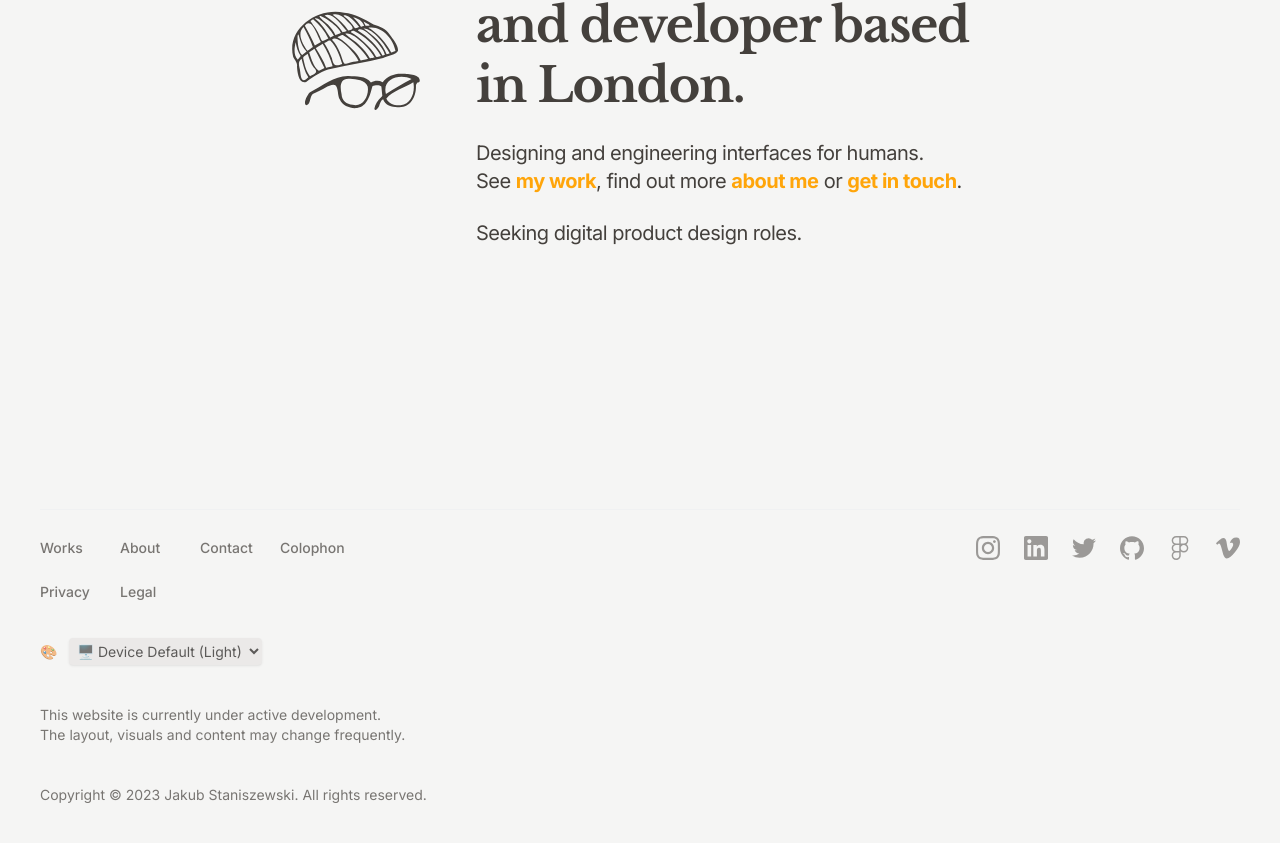
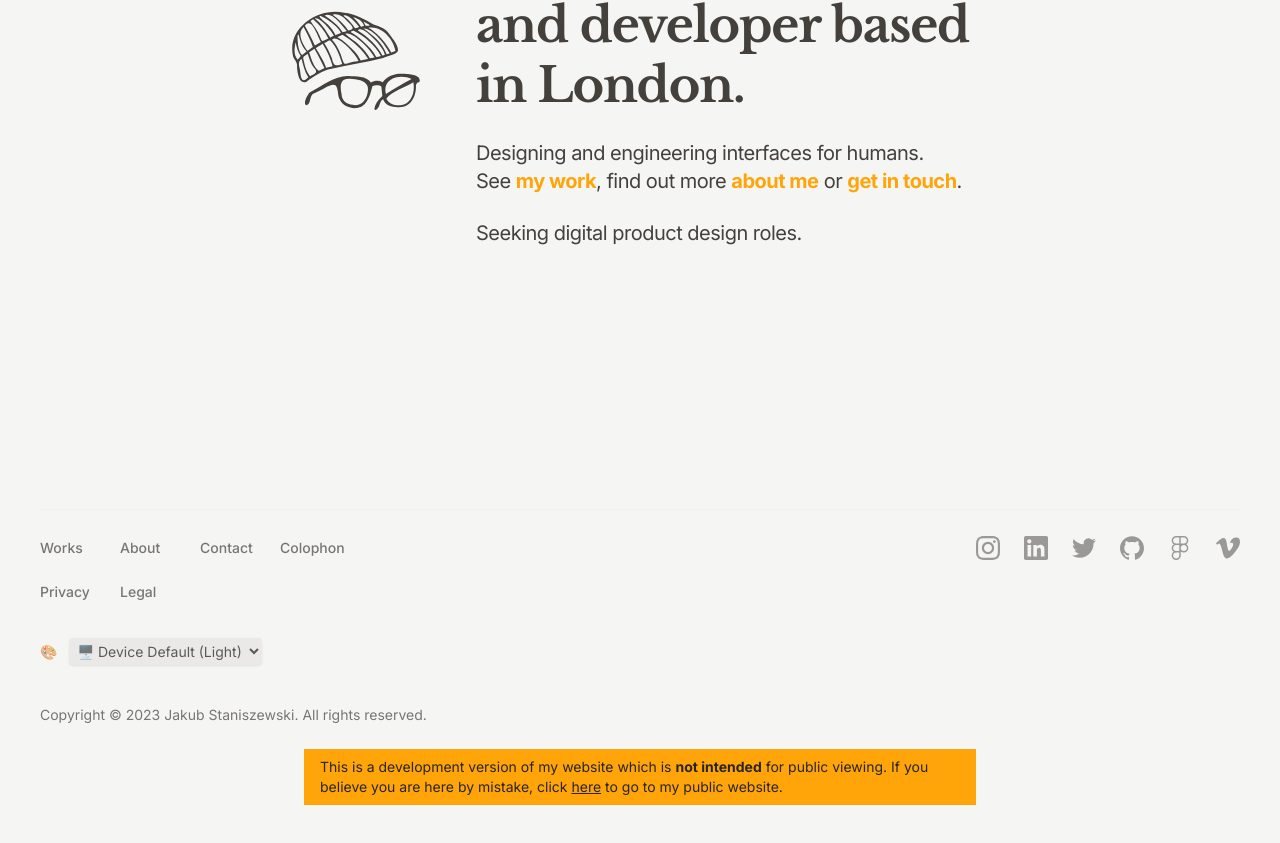
Before and after one commit to jakuski/website, a Next.js app: page / in a window 1280 px wide. Shown: the part 339-1182 px from the top of the page. Built offline with nearby package versions, Linux system fonts and the light colour scheme.

Commit message:
footer update

```diff
--- a/src/components/Footer/index.tsx
+++ b/src/components/Footer/index.tsx
@@ -12,7 +12,7 @@ import {
 	CookiePolicy
 } from "@/routes";
 
-import { isProd } from "@/utils";
+import { isDev, isProd } from "@/utils";
 import SocialIcons from "./SocialIcons";
 import ThemePicker from "./ThemePicker";
 
@@ -61,11 +61,6 @@ const Footer: React.FC = () => {
 					<div className="opacity-70 mb-6 mt-4 print:mb-0 flex flex-col gap-10">
 						<ThemePicker />
 						<div>
-							This website is currently under active development.
-							<br />
-							The layout, visuals and content may change frequently.
-						</div>
-						<div>
 							Copyright © {new Date().getFullYear()} Jakub Staniszewski.{" "}
 							<span className="block sm:inline">All rights reserved.</span>
 						</div>
@@ -74,8 +69,8 @@ const Footer: React.FC = () => {
 				<SocialIcons />
 			</div>
 
-			{!isProd && false && (
-				<div className=" px-4 py-2 bg-foreground text-background tracking-wide max-w-2xl mx-auto">
+			{isDev && (
+				<div className=" px-4 py-2 bg-brand text-stone-800 max-w-2xl mx-auto">
 					This is a development version of my website which is{" "}
 					<strong>not intended</strong> for public viewing. If you believe you
 					are here by mistake, click{" "}
--- a/src/utils.ts
+++ b/src/utils.ts
@@ -1,5 +1,5 @@
-export const isDev = process.env.NODE_ENV === "development";
 export const isProd = process.env.NODE_ENV === "production";
+export const isDev = !isProd;
 
 export const capitaliseFirstLetter = (str: string): string => {
 	return str.charAt(0).toUpperCase() + str.slice(1);
```
